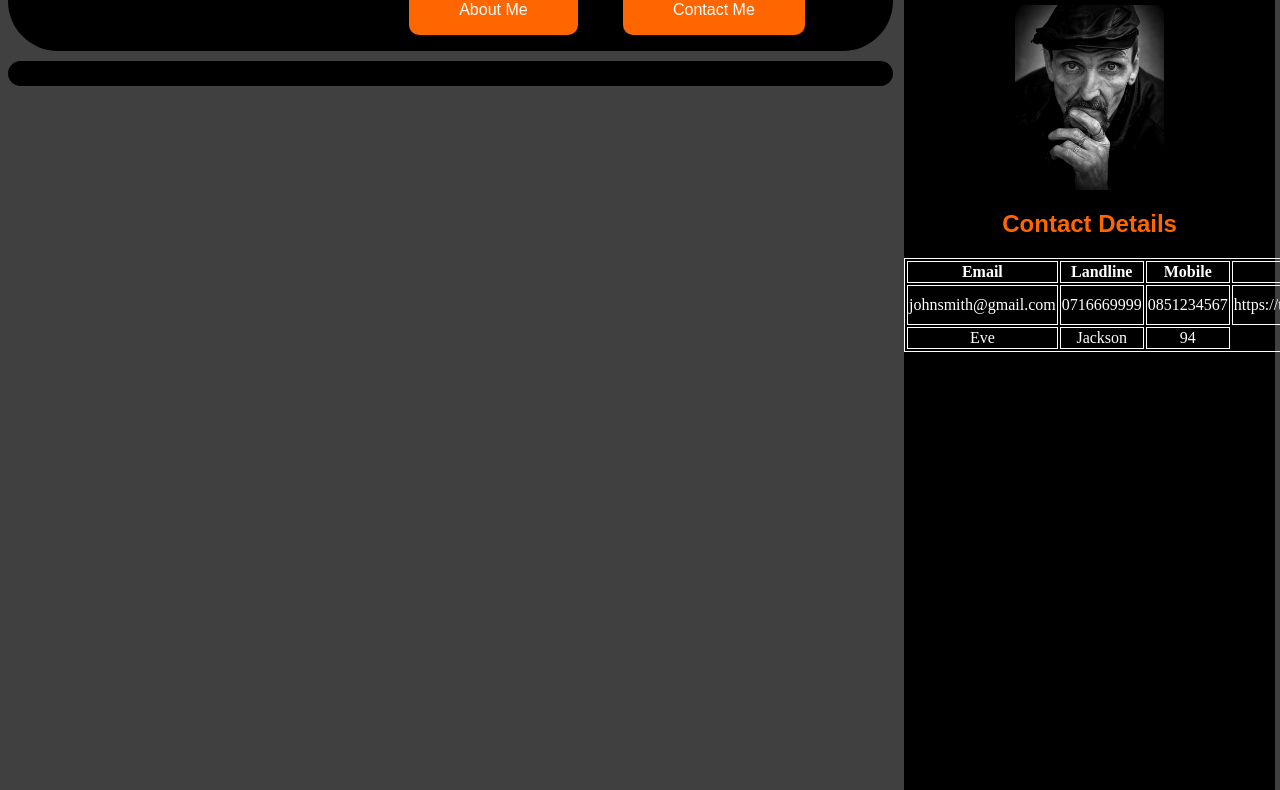
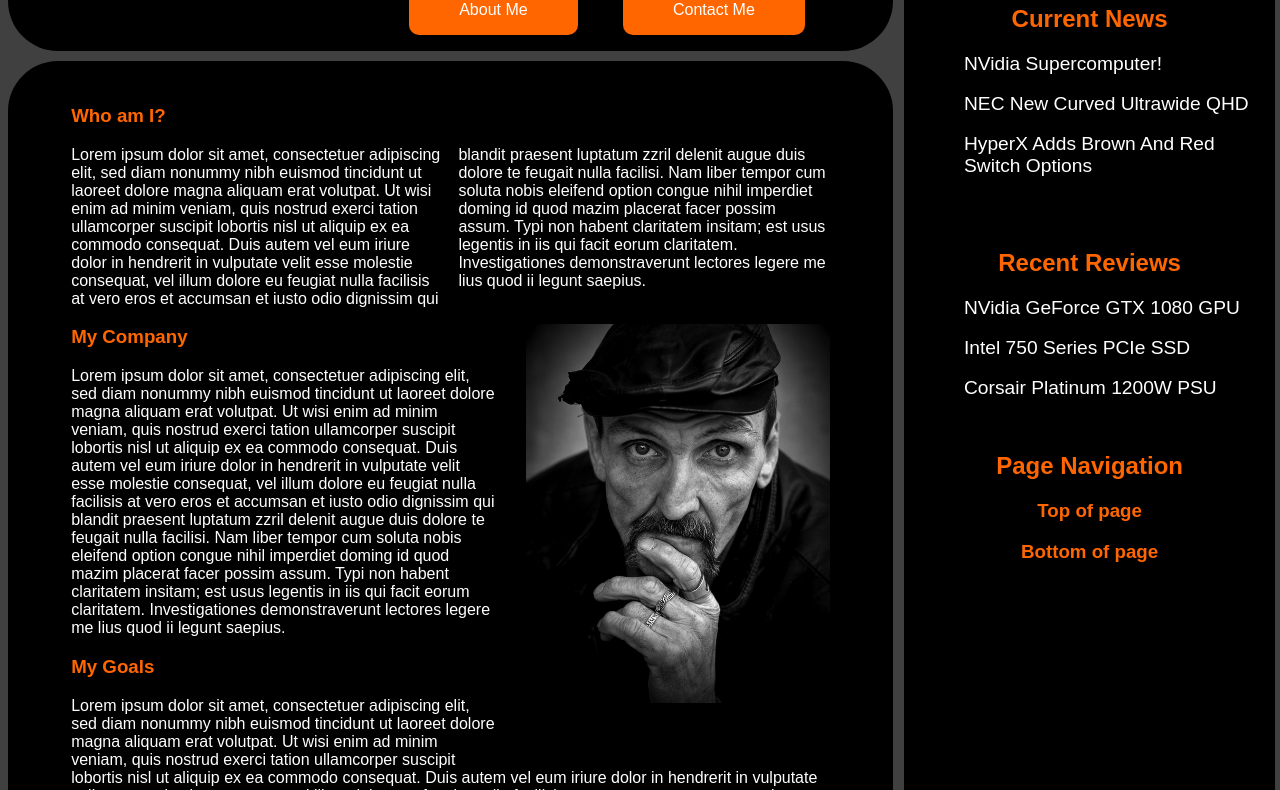
Before and after one commit to BlueishLeaf/Web-Development-Fundamentals, a plain HTML site: page WebProject/aboutme.html in a window 1280 px wide. Shown: the part 89-879 px from the top of the page. Before the commit the page ends 800 px from the top, so only its background shows below. Drawn offline with Linux system fonts and the light colour scheme.

Commit message:
Finished about me page

```diff
--- a/WebProject/aboutme.html
+++ b/WebProject/aboutme.html
@@ -9,10 +9,14 @@
     body{
         background-color: #404040;
     }
-
+    .divided{
+        -webkit-columns: 100px 2; /* Chrome, Safari, Opera */
+        -moz-columns: 100px 2; /* Firefox */
+        columns: 100px 2;
+    }
 </style>
 <body>
-<header>
+<header id = "top">
     <div id = "header_box">
         <h1>PC Part Purveyor</h1>
         <nav id = "header_nav">
@@ -49,36 +53,55 @@
 </header>
 <section>
     <div id="section-bg">
+        <section>
+            <h1>Who am I?</h1>
+            <p class = "divided">Lorem ipsum dolor sit amet, consectetuer adipiscing elit, sed diam nonummy nibh euismod tincidunt ut laoreet dolore magna aliquam erat volutpat. Ut wisi enim ad minim veniam, quis nostrud exerci tation ullamcorper suscipit lobortis nisl ut aliquip ex ea commodo consequat.
+                Duis autem vel eum iriure dolor in hendrerit in vulputate velit esse molestie consequat, vel illum dolore eu feugiat nulla facilisis at vero eros et accumsan et iusto odio dignissim qui blandit praesent luptatum zzril delenit augue duis dolore te feugait nulla facilisi. Nam liber tempor cum soluta nobis eleifend option congue nihil imperdiet doming id quod mazim placerat facer possim assum. Typi non habent claritatem insitam; est usus legentis in iis qui facit eorum claritatem. Investigationes demonstraverunt lectores legere me lius quod ii legunt saepius.
+            </p>
+            <img src="images/avatar.jpg" style="float: right; padding-bottom: 50px; margin-left: 30px">
+        </section>
+        <section>
+            <h1>My Company</h1>
+            <p>Lorem ipsum dolor sit amet, consectetuer adipiscing elit, sed diam nonummy nibh euismod tincidunt ut laoreet dolore magna aliquam erat volutpat. Ut wisi enim ad minim veniam, quis nostrud exerci tation ullamcorper suscipit lobortis nisl ut aliquip ex ea commodo consequat.
+                Duis autem vel eum iriure dolor in hendrerit in vulputate velit esse molestie consequat, vel illum dolore eu feugiat nulla facilisis at vero eros et accumsan et iusto odio dignissim qui blandit praesent luptatum zzril delenit augue duis dolore te feugait nulla facilisi. Nam liber tempor cum soluta nobis eleifend option congue nihil imperdiet doming id quod mazim placerat facer possim assum. Typi non habent claritatem insitam; est usus legentis in iis qui facit eorum claritatem. Investigationes demonstraverunt lectores legere me lius quod ii legunt saepius.
+            </p>
+            <h1>My Goals</h1>
+            <p>Lorem ipsum dolor sit amet, consectetuer adipiscing elit, sed diam nonummy nibh euismod tincidunt ut laoreet dolore magna aliquam erat volutpat. Ut wisi enim ad minim veniam, quis nostrud exerci tation ullamcorper suscipit lobortis nisl ut aliquip ex ea commodo consequat.
+                Duis autem vel eum iriure dolor in hendrerit in vulputate velit esse molestie consequat, vel illum dolore eu feugiat nulla facilisis at vero eros et accumsan et iusto odio dignissim qui blandit praesent luptatum zzril delenit augue duis dolore te feugait nulla facilisi. Nam liber tempor cum soluta nobis eleifend option congue nihil imperdiet doming id quod mazim placerat facer possim assum. Typi non habent claritatem insitam; est usus legentis in iis qui facit eorum claritatem. Investigationes demonstraverunt lectores legere me lius quod ii legunt saepius.
+            </p>
+        </section>
     </div>
 </section>
 <aside>
     <div id="aside-bg">
         <br>
-        <h1>ABOUT ME</h1>
-        <img src="images/avatar.jpg">
-        <h2>Contact Details</h2>
-        <table style="width:50%">
-            <tr>
-                <th>Email</th>
-                <th>Landline</th>
-                <th>Mobile</th>
-                <th>Twitter</th>
-                <th>LinkedIN</th>
-
-            </tr>
-            <tr>
-                <td>johnsmith@gmail.com</td>
-                <td>0716669999</td>
-                <td>0851234567</td>
-                <td>https://twitter.com/johnsmith</td>
-                <td>https://ie.linkedin.com/in/john-smith</td>
-            </tr>
-            <tr>
-                <td>Eve</td>
-                <td>Jackson</td>
-                <td>94</td>
-            </tr>
-        </table>
+        <h1>Site Navigation</h1>
+        <h2>Current News</h2>
+        <nav>
+            <ul>
+                <li><a href="home.html#nvidia">NVidia Supercomputer!</a></li>
+                <br>
+                <li><a href="home.html#monitor">NEC New Curved Ultrawide QHD</a></li>
+                <br>
+                <li><a href="home.html#hyperx">HyperX Adds Brown And Red Switch Options</a></li>
+                <br>
+            </ul>
+        </nav>
+        <br>
+        <h2>Recent Reviews</h2>
+        <nav>
+            <ul>
+                <li><a href="#nvidia">NVidia GeForce GTX 1080 GPU</a></li>
+                <br>
+                <li><a href="#monitor">Intel 750 Series PCIe SSD</a></li>
+                <br>
+                <li><a href="#hyperx">Corsair Platinum 1200W PSU</a></li>
+            </ul>
+        </nav>
+        <br>
+        <h2>Page Navigation</h2>
+        <a href="#top"><h3>Top of page</h3></a>
+        <a href="#hyperx"><h3>Bottom of page</h3></a>
     </div>
 </aside>
 </body>
--- a/WebProject/stylesheets/styles.css
+++ b/WebProject/stylesheets/styles.css
@@ -60,7 +60,7 @@ aside{
     text-align: center;
 }
 
-aside h1{
+h1{
     color: #ff6600;
     font-family: Arial;
 }
@@ -148,3 +148,8 @@ table, th, td {
     border: 1px solid white;
     color: white;
 }
+
+a {
+    text-decoration: none;
+    color: white;
+}
```
Also changed, not shown: WebProject/home.html (+5 -1 lines).
